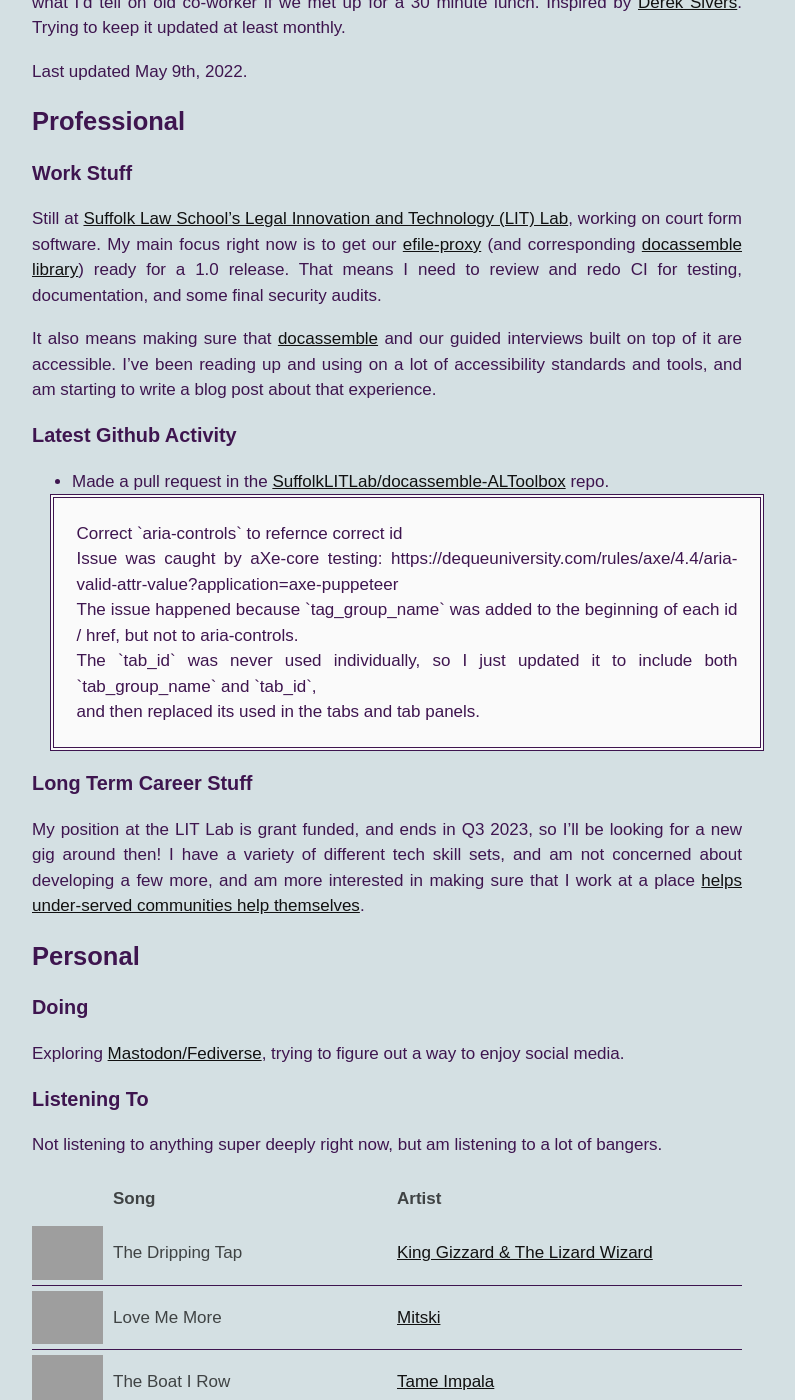
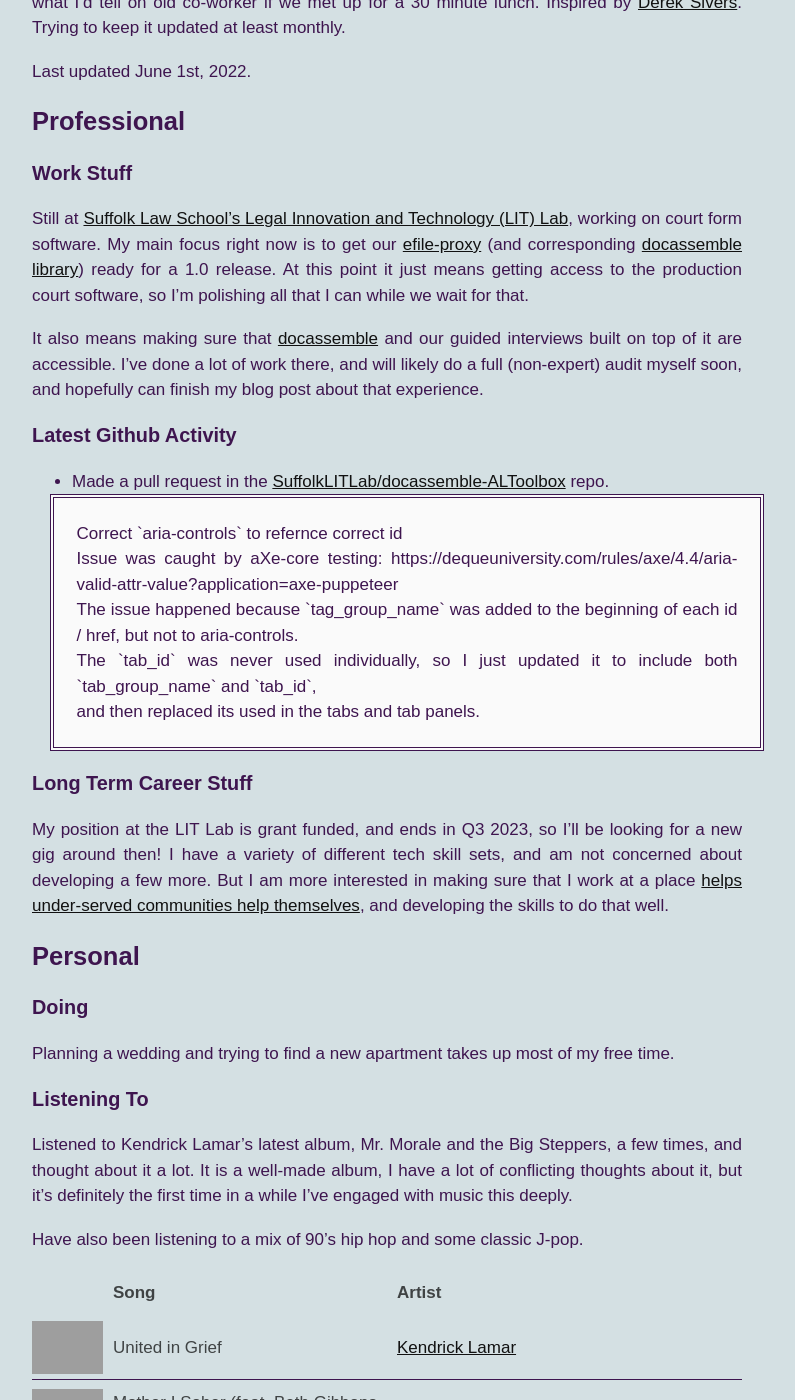
Before and after one commit to BryceStevenWilley/BryceStevenWilley.github.io, a Jekyll site: the page built from _pages/3-now.md, in a window 1280 px wide and 1400 px high, scrolled down 386 px, cut to the strip 0-1400 px from the top of the window. Shown: the whole strip, without its empty margins (253-1048 px from the left). Built offline with Jekyll 4.4.1, drawn with Linux system fonts in a browser that asks for light colours; some of the changed text lies outside the part shown; grey boxes are pictures that could not be loaded.

Commit message:
Updated now page for June

```diff
--- a/_pages/3-now.md
+++ b/_pages/3-now.md
@@ -12,20 +12,18 @@
 Inspired by [Derek Sivers](https://sive.rs/nowff).
 Trying to keep it updated at least monthly.
 
-Last updated May 9th, 2022.
+Last updated June 1st, 2022.
 
 ## Professional
 
 ### Work Stuff
 
 Still at [Suffolk Law School's Legal Innovation and Technology (LIT) Lab](https://suffolklitlab.org/), working on court form software.
-My main focus right now is to get our [efile-proxy](https://github.com/SuffolkLITLab/EfileProxyServer) (and corresponding [docassemble library](https://github.com/SuffolkLITLab/docassemble-EFSPIntegration)) ready for a 1.0 release. That means I need to review and redo CI for testing, documentation, and some final security audits.
+My main focus right now is to get our [efile-proxy](https://github.com/SuffolkLITLab/EfileProxyServer) (and corresponding [docassemble library](https://github.com/SuffolkLITLab/docassemble-EFSPIntegration)) ready for a 1.0 release. At this point it just means getting access to the production court software, so I'm polishing all that I can while we wait for that.
 
-It also means making sure that [docassemble](https://docassemble.org) and our guided interviews built on top of it are accessible. I've been reading up and using on a lot of accessibility standards and tools, and am starting to write a blog post about that experience.
+It also means making sure that [docassemble](https://docassemble.org) and our guided interviews built on top of it are accessible. I've done a lot of work there, and will likely do a full (non-expert) audit myself soon, and hopefully can finish my blog post about that experience.
 
 ### Latest Github Activity
-
-[//]: make an API call to see latest event and just display it
 
 <span id="if-updated"><span>
 
@@ -43,23 +41,26 @@
 </li>
 </ul>
 
-
 ### Long Term Career Stuff
 
 My position at the LIT Lab is grant funded, and ends in Q3 2023, so I'll be
-looking for a new gig around then! I have a variety of different
-tech skill sets, and am not concerned about developing a few more, and am more interested in making sure
-that I work at a place [helps under-served communities help themselves]({% post_url 2021-06-20-new_job %}).
+looking for a new gig around then! I have a variety of different tech skill sets,
+and am not concerned about developing a few more. But I am more interested in making sure
+that I work at a place [helps under-served communities help themselves]({% post_url 2021-06-20-new_job %}),
+and developing the skills to do that well.
 
 ## Personal
 
 ### Doing
 
-Exploring [Mastodon/Fediverse](https://weirder.earth/@brycew/), trying to figure out a way to enjoy social media.
+Planning a wedding and trying to find a new apartment takes up most of my free time.
 
 ### Listening To
 
-Not listening to anything super deeply right now, but am listening to a lot of bangers.
+Listened to Kendrick Lamar's latest album, Mr. Morale and the Big Steppers, a few times, and thought about it a lot. It is a well-made
+album, I have a lot of conflicting thoughts about it, but it's definitely the first time in a while I've engaged with music this deeply.
+
+Have also been listening to a mix of 90's hip hop and some classic J-pop.
 
 [//]: steps for gathering: next time, just copy the album links (ctrl-shift-right click to inspect) and type info directly, lolW
 
@@ -73,42 +74,50 @@
   </thead>
   <tbody>
     <tr>
-      <td><img src="https://i.scdn.co/image/ab67616d0000485180c6db47e75d58e25b72f2ca" alt="The album cover for King Gizzard and the Lizard Wizard's Omnium Gatherum"></td>
-      <td>The Dripping Tap</td>
-      <td><a href="https://open.spotify.com/artist/6XYvaoDGE0VmRt83Jss9Sn?si=91b63edc20d34603">King Gizzard &amp; The Lizard Wizard</a></td>
+      <td><img src="https://i.scdn.co/image/ab67616d0000b273f30764d5fa1e439ad6a7742f" alt="The album cover for Kendrick Lamar's Mr. Morale and the Big Steppers"></td>
+      <td>United in Grief</td>
+      <td><a href="https://open.spotify.com/artist/2YZyLoL8N0Wb9xBt1NhZWg?si=s6Gj7qgcTx--9IcTL_Fr6w">Kendrick Lamar</a></td>
+    </tr>
+    <tr>
+      <td><img src="https://i.scdn.co/image/ab67616d0000b273f30764d5fa1e439ad6a7742f" alt="The album cover for Kendrick Lamar's Mr. Morale and the Big Steppers"></td>
+      <td>Mother I Sober (feat. Beth Gibbons of Portishead)</td>
+      <td><a href="https://open.spotify.com/artist/2YZyLoL8N0Wb9xBt1NhZWg?si=s6Gj7qgcTx--9IcTL_Fr6w">Kendrick Lamar</a></td>
+    </tr>
+    <tr>
+      <td><img src="https://i.scdn.co/image/ab67616d00004851db09958534ac66f9a90d3cf7" alt="The album cover for The Notorious B.I.G.'s Ready to Die"></td>
+      <td>Things Done Changed - 2005 Remaster</td>
+      <td><a href="https://open.spotify.com/artist/5me0Irg2ANcsgc93uaYrpb?si=heSEOt8uSKaWxMmXb6Q6NQ">The Notorious B.I.G.</a></td>
+    </tr>
+    <tr>
+      <td><img src="https://i.scdn.co/image/ab67616d00004851dc20397b139223620af148f6" alt="Album cover for Portishead's Dummy"></td>
+      <td>Mysterons</td>
+      <td><a href="https://open.spotify.com/artist/6liAMWkVf5LH7YR9yfFy1Y?si=IbNSGy1-Rrm7tnnOquk9UQ">Portishead</a></td>
+    </tr>
+    <tr>
+      <td><img src="https://i.scdn.co/image/ab67616d000048512deb0d919a11d1ef5e12daae" alt="The album cover for the Anri's Bi Ki Ni"></td>
+      <td>Good Bye Boogie Dance</td>
+      <td><a href="https://open.spotify.com/artist/0xGtOrmB2hnrNRLG3vhpSo?si=DYZNcoW8QSGuBNDX2ySr4g">Anri</a></td>
     </tr>
     <tr>
       <td><img src="https://i.scdn.co/image/ab67616d00004851d8041a531487d0e0e4cfb41f" alt="Album cover for Mitski's Laurel Hell"></td>
       <td>Love Me More</td>
       <td><a href="https://open.spotify.com/artist/2uYWxilOVlUdk4oV9DvwqK?si=8641909275fb4a83">Mitski</a></td>
     </tr>
-    <tr>
-      <td><img src="https://i.scdn.co/image/ab67616d0000485122b9cdd0c4ce8cee5857f6a4" alt="The album cover for Tame Impala's The Slow Rush B-Sides and Remixes"></td>
-      <td>The Boat I Row</td>
-      <td><a href="https://open.spotify.com/artist/5INjqkS1o8h1imAzPqGZBb?si=bd2a61bbd9844fdf">Tame Impala</a></td>
-    </tr>
-    <tr>
-      <td><img src="https://i.scdn.co/image/ab67616d00004851f7ffbe10773c3f572b532cab" alt="The album cover for dodie's Build A Problem"></td>
-      <td>Guiltless (Bonus)</td>
-      <td><a href="https://open.spotify.com/artist/21TinSsF5ytwsfdyz5VSVS?si=d148f531f33348a3">dodie</a></td>
-    </tr>
-    <tr>
-      <td><img src="https://i.scdn.co/image/ab67616d00004851adc69b1d4a910591f079fb0b" alt="Album cover for King Gizzard's Fishing for Fishies"></td>
-      <td>Plastic Boogie</td>
-      <td><a href="https://open.spotify.com/artist/6XYvaoDGE0VmRt83Jss9Sn?si=51867452463c43a6">King Gizzard &amp; The Lizard Wizard</a></td>
-    </tr>
-    <tr>
-      <td><img src="https://i.scdn.co/image/ab67616d000048514ab2520c2c77a1d66b9ee21d" alt="The album cover for the Weeknd's Dawn FM"></td>
-      <td>Sacrifice</td>
-      <td><a href="https://open.spotify.com/artist/1Xyo4u8uXC1ZmMpatF05PJ?si=420af17231784596">The Weeknd</a></td>
-    </tr>
   </tbody>
 </table>
 
-## Gaming
+### Gaming
 
-Currently playing through Red Dead Redemption 2. Not my normal type of game, but I'm
-going through a list of all of the great games I've heard about on PS4.
+Playing a lot of the new Mario Kart 8 Deluxe tracks. Ninja Hideaway is pretty fun.
 
-Played [minit](https://minitgame.com/) recently. It was pretty short, has a neat gimmick, and was fun for the length
-(beat it in about 90 minutes with 58% completion).
+Playing through "It Takes Two" from Hazelight and EA with my fiance, and it's really good so far! The story is wacky, but
+the gameplay is a great balance, challenging but not frustrating.
+
+On and off playing through Red Dead Redemption 2. Parts can be fun, but hasn't hooked me enough to try to trudge through
+the story.
+
+### Watching
+
+The movie "Everything Everywhere All at Once" is a gem, go see it.
+
+Stranger Things 4 part 1 is really good, definitely got me excited for part 2 after not particularly loving season 3.
--- a/assets/js/now.js
+++ b/assets/js/now.js
@@ -2,6 +2,13 @@
 function addIndividualLines(textStr, toElem) {
   while(toElem.firstChild) {
     toElem.removeChild(toElem.firstChild);
+  }
+
+  if (textStr === null || textStr === '') {
+    toElem.setAttribute('hidden', '');
+    return;
+  } else {
+    toElem.removeAttribute('hidden');
   }
 
   let lines = textStr.split('\n');
@@ -62,13 +69,15 @@
 
     let event_title = document.querySelector('#event-title');
     let event_desc = document.querySelector('#event-desc');
+    addIndividualLines('', event_desc);
     if (resp.type === 'PushEvent') {
       commit = resp.payload.commits[resp.payload.commits.length - 1];
       let url = http_url + '/commit/' + commit.sha;
       addLinkToEvent(url, 'Pushed a commit', event_title);
       addIndividualLines(commit.message, event_desc);
     } else if (resp.type === 'CreateEvent') {
-      addLinkToEvent(null, 'Created the ' + resp.payload.ref + ' ' + resp.payload.ref_type, event_title);
+      let url = http_url + '/tree/' + resp.payload.ref;
+      addLinkToEvent(url, 'Created the ' + resp.payload.ref + ' ' + resp.payload.ref_type, event_title);
     } else if (resp.type === 'DeleteEvent') {
       addLinkToEvent(null, 'Deleted the ' + resp.payload.ref + ' ' + resp.payload.ref_type, event_title);
     } else if (resp.type === 'ForkEvent') {
```
Also changed, not shown: 3 other files.
